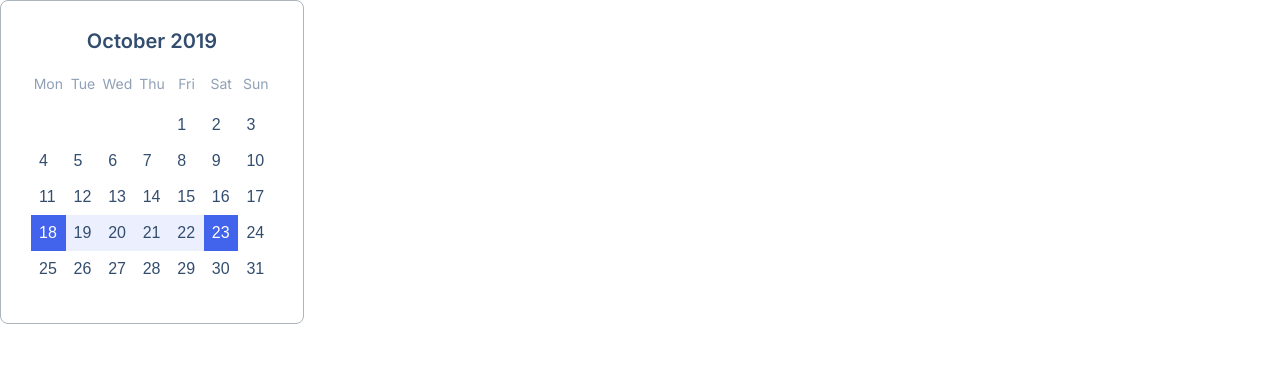
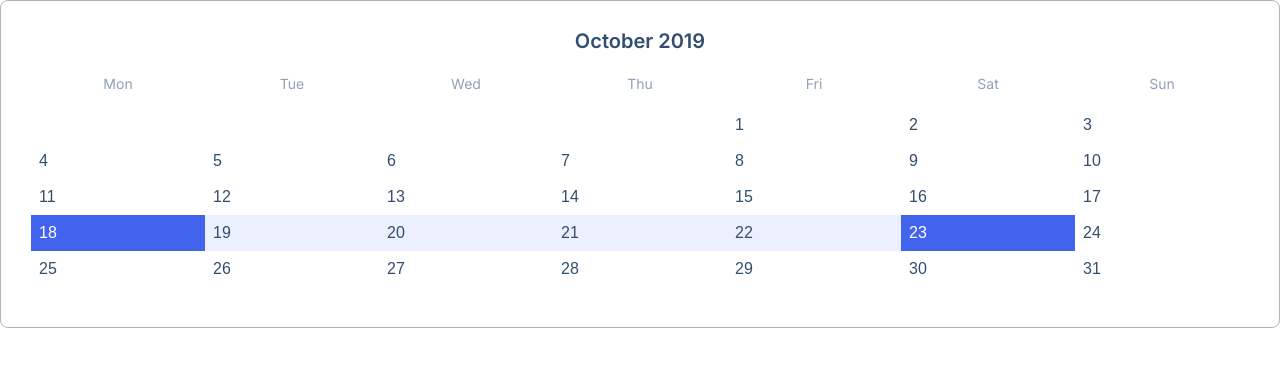
Before and after one commit to js-tasks-ru/htmlcss-20220120_daria-m-kuntsevich, a website: page 05-lection3/03-calendar/index.html in a window 1280 px wide. Drawn offline with Linux system fonts and the light colour scheme.

Commit message:
removed .calendar {width, height}, changed .calendar__month to .calendar__title

```diff
--- a/05-lection3/03-calendar/calendar.css
+++ b/05-lection3/03-calendar/calendar.css
@@ -1,6 +1,6 @@
 .calendar {
-    width: 304px;
-    height: 324px;
+    /*width: 304px;
+    height: 324px;*/
     padding: 28px 30px 40px 30px;
 
     border: 1px solid var(--grey-3);
@@ -18,7 +18,7 @@
     grid-template-columns: repeat(7, 1fr);
   }
 
-  .calendar__month {
+  .calendar__title {
     margin-bottom: 1.5rem;
 
     text-align: center;
--- a/05-lection3/03-calendar/index.html
+++ b/05-lection3/03-calendar/index.html
@@ -10,7 +10,7 @@
     </head>
     <body>
         <div class="calendar">
-            <div class="calendar__month">
+            <div class="calendar__title">
                 October 2019
             </div>
             <div class="calendar__grid">
```
